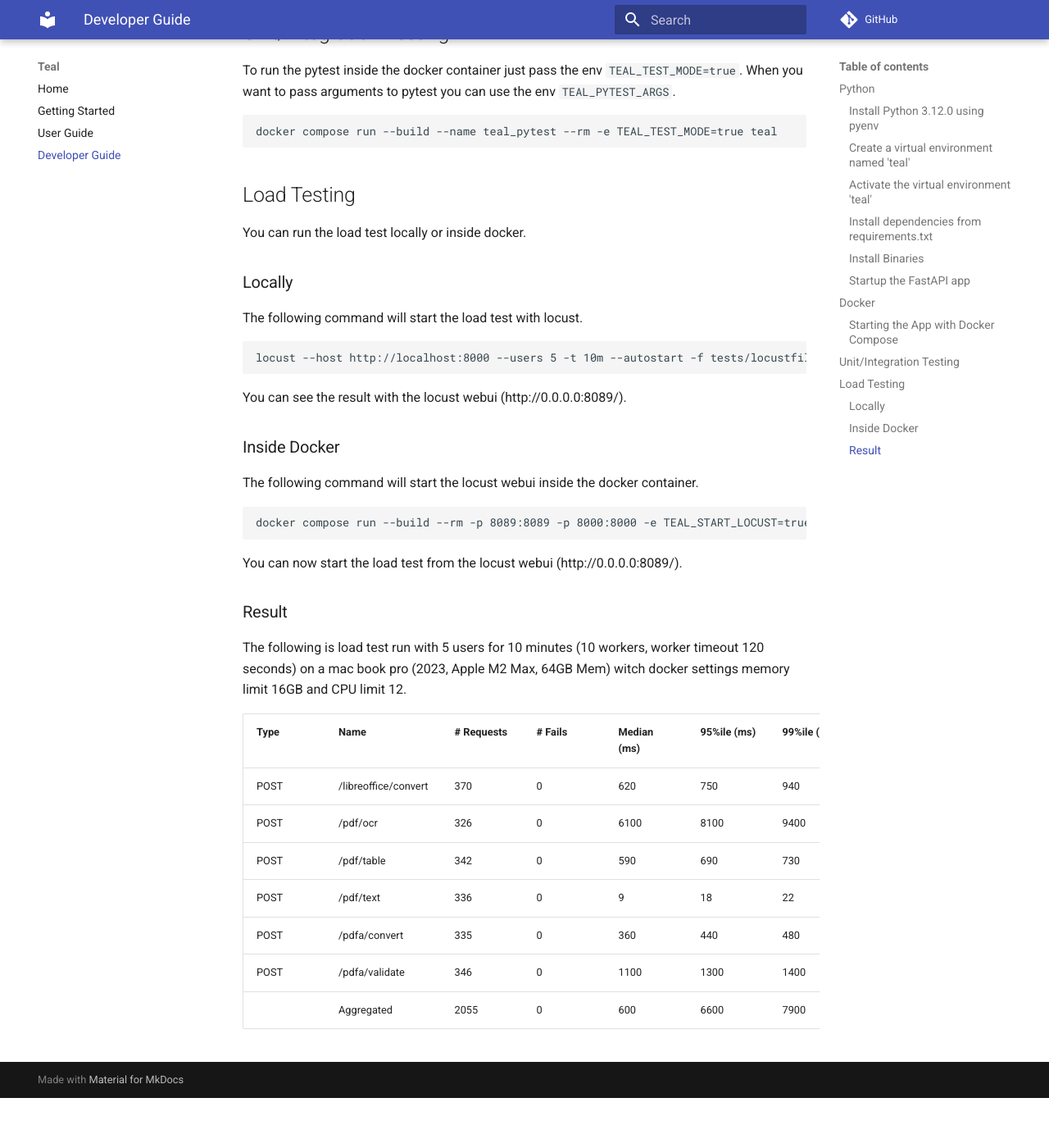
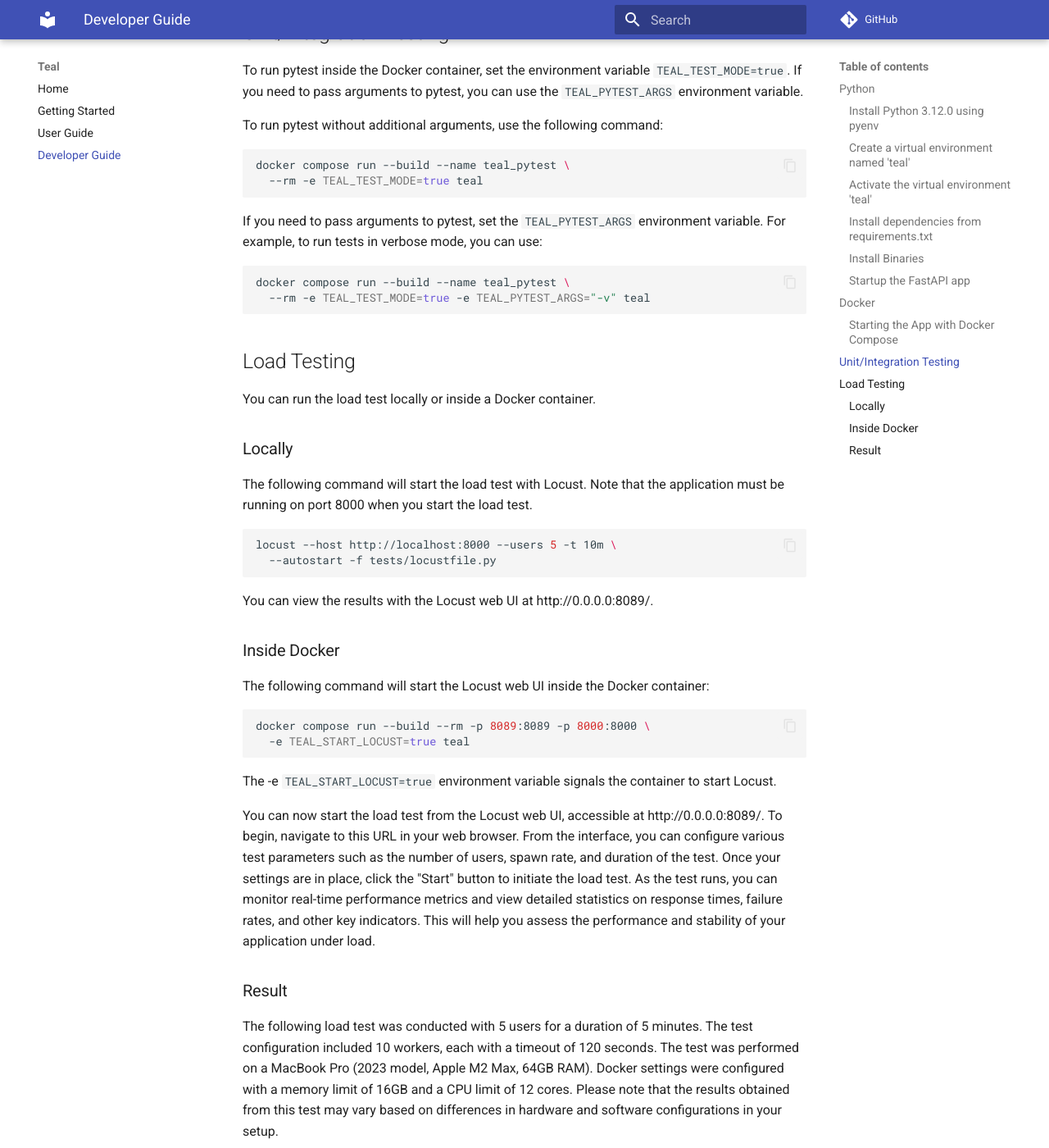
Before and after one commit to rueedlinger/teal, an MkDocs documentation site: the page built from docs/developer_guide.md, in a window 1280 px wide and 1400 px high, scrolled down 2188 px. Shown: the whole window at 82% size. Built offline with MkDocs 1.6.1 and Material for MkDocs 9.7.7, drawn with Linux system fonts in a browser that asks for light colours; comment, search, counter and statistics services are not loaded; before the commit the page ends 3527 px from its top, so only the background shows below that; some of the changed text lies outside the part shown.

Commit message:
fix: updates tests
fix: table page param

chore: updated doc

````diff
--- a/docs/developer_guide.md
+++ b/docs/developer_guide.md
@@ -89,48 +89,71 @@ docker compose up --build
 
 ## Unit/Integration Testing
 
-To run the pytest inside the docker container just pass the env `TEAL_TEST_MODE=true`. When you want to pass
-arguments to pytest you can use the env `TEAL_PYTEST_ARGS`.
+To run pytest inside the Docker container, set the environment variable `TEAL_TEST_MODE=true`. If you need to pass
+arguments to pytest, you can use the `TEAL_PYTEST_ARGS` environment variable.
+
+To run pytest without additional arguments, use the following command:
 
 ```bash
-docker compose run --build --name teal_pytest --rm -e TEAL_TEST_MODE=true teal
+docker compose run --build --name teal_pytest \
+  --rm -e TEAL_TEST_MODE=true teal
+```
+
+If you need to pass arguments to pytest, set the `TEAL_PYTEST_ARGS` environment variable. For example, to run tests in
+verbose mode, you can use:
+
+```bash
+docker compose run --build --name teal_pytest \
+  --rm -e TEAL_TEST_MODE=true -e TEAL_PYTEST_ARGS="-v" teal
 ```
 
 ## Load Testing
 
-You can run the load test locally or inside docker.
+You can run the load test locally or inside a Docker container.
 
 ### Locally
 
-The following command will start the load test with locust.
+The following command will start the load test with Locust. Note that the application must be running on port 8000 when
+you start the load test.
 
 ```bash
-locust --host http://localhost:8000 --users 5 -t 10m --autostart -f tests/locustfile.py
+locust --host http://localhost:8000 --users 5 -t 10m \
+  --autostart -f tests/locustfile.py
 ```
 
-You can see the result with the locust webui (http://0.0.0.0:8089/).
+You can view the results with the Locust web UI at http://0.0.0.0:8089/.
 
 ### Inside Docker
 
-The following command will start the locust webui inside the docker container.
+The following command will start the Locust web UI inside the Docker container:
 
 ```bash
-docker compose run --build --rm -p 8089:8089 -p 8000:8000 -e TEAL_START_LOCUST=true teal
+docker compose run --build --rm -p 8089:8089 -p 8000:8000 \
+  -e TEAL_START_LOCUST=true teal
 ```
 
-You can now start the load test from the locust webui (http://0.0.0.0:8089/).
+The -e `TEAL_START_LOCUST=true` environment variable signals the container to start Locust.
+
+You can now start the load test from the Locust web UI, accessible at http://0.0.0.0:8089/. To begin, navigate to this
+URL in your web browser. From the interface, you can configure various test parameters such as the number of users,
+spawn rate, and duration of the test. Once your settings are in place, click the "Start" button to initiate the load
+test. As the test runs, you can monitor real-time performance metrics and view detailed statistics on response times,
+failure rates, and other key indicators. This will help you assess the performance and stability of your application
+under load.
 
 ### Result
 
-The following is load test run with 5 users for 10 minutes (10 workers, worker timeout 120 seconds)
-on a mac book pro (2023, Apple M2 Max, 64GB Mem) witch docker settings memory limit 16GB and CPU limit 12.
+The following load test was conducted with 5 users for a duration of 5 minutes. The test configuration included 10
+workers, each with a timeout of 120 seconds. The test was performed on a MacBook Pro (2023 model, Apple M2 Max, 64GB
+RAM). Docker settings were configured with a memory limit of 16GB and a CPU limit of 12 cores. Please note that the
+results obtained from this test may vary based on differences in hardware and software configurations in your setup.
 
-| Type | Name                 | # Requests | # Fails | Median (ms) | 95%ile (ms) | 99%ile (ms) | Average (ms) | Min (ms) | Max (ms) | Average size (bytes) | Current RPS | Current Failures/s |
-|------|----------------------|------------|---------|-------------|-------------|-------------|--------------|----------|----------|----------------------|-------------|--------------------|
-| POST | /libreoffice/convert | 370        | 0       | 620         | 750         | 940         | 628.05       | 514      | 1197     | 59527.49             | 0.5         | 0                  |
-| POST | /pdf/ocr             | 326        | 0       | 6100        | 8100        | 9400        | 6198.9       | 4101     | 10376    | 5009                 | 0.8         | 0                  |
-| POST | /pdf/table           | 342        | 0       | 590         | 690         | 730         | 607.71       | 553      | 808      | 154                  | 0.5         | 0                  |
-| POST | /pdf/text            | 336        | 0       | 9           | 18          | 22          | 9.87         | 6        | 84       | 5169                 | 1           | 0                  |
-| POST | /pdfa/convert        | 335        | 0       | 360         | 440         | 480         | 367.51       | 316      | 812      | 51695                | 0.6         | 0                  |
-| POST | /pdfa/validate       | 346        | 0       | 1100        | 1300        | 1400        | 1145.63      | 864      | 1543     | 214                  | 0.4         | 0                  |
-|      | Aggregated           | 2055       | 0       | 600         | 6600        | 7900        | 1452.01      | 6        | 10376    | 20846.44             | 3.8         | 0                  |
+| Type           | Name                 | # Requests | # Fails | Median (ms) | 95%ile (ms) | 99%ile (ms) | Average (ms) | Min (ms) | Max (ms) | Average size (bytes) | Current RPS | Current Failures/s |
+|----------------|----------------------|------------|---------|-------------|-------------|-------------|--------------|----------|----------|----------------------|-------------|--------------------|
+| POST           | /libreoffice/convert | 168        | 0       | 580         | 700         | 1000        | 593.29       | 533      | 1051     | 31682                | 0.5         | 0                  |
+| POST           | /pdf/ocr             | 168        | 0       | 6000        | 7100        | 8200        | 6000.91      | 3950     | 8268     | 5009                 | 0.6         | 0                  |
+| POST           | /pdf/table           | 168        | 0       | 580         | 650         | 690         | 586.76       | 557      | 723      | 154                  | 0.5         | 0                  |
+| POST           | /pdf/text            | 168        | 0       | 6           | 8           | 10          | 6.03         | 5        | 12       | 5169                 | 0.5         | 0                  |
+| POST           | /pdfa/convert        | 168        | 0       | 360         | 440         | 480         | 361.63       | 318      | 534      | 51695                | 0.5         | 0                  |
+| POST           | /pdfa/validate       | 166        | 0       | 1200        | 1400        | 1400        | 1188.84      | 925      | 1451     | 214                  | 0.7         | 0                  |
+| **Aggregated** |                      | 1006       | 0       | 580         | 6200        | 7000        | 1456.77      | 5        | 8268     | 15684.53             | 3.3         | 0                  |
--- a/mkdocs.yml
+++ b/mkdocs.yml
@@ -11,3 +11,19 @@ nav:
 theme:
   name: material
   #name: readthedocs
+  features:
+    - announce.dismiss
+    #- content.action.edit
+    #- content.action.view
+    - content.code.annotate
+    - content.code.copy
+
+markdown_extensions:
+  #- tables
+  - pymdownx.highlight:
+      anchor_linenums: true
+      line_spans: __span
+      pygments_lang_class: true
+  - pymdownx.inlinehilite
+  - pymdownx.snippets
+  - pymdownx.superfences
````
Also changed, not shown: docs/getting_started.md (+14 -12 lines), 9 other files.
